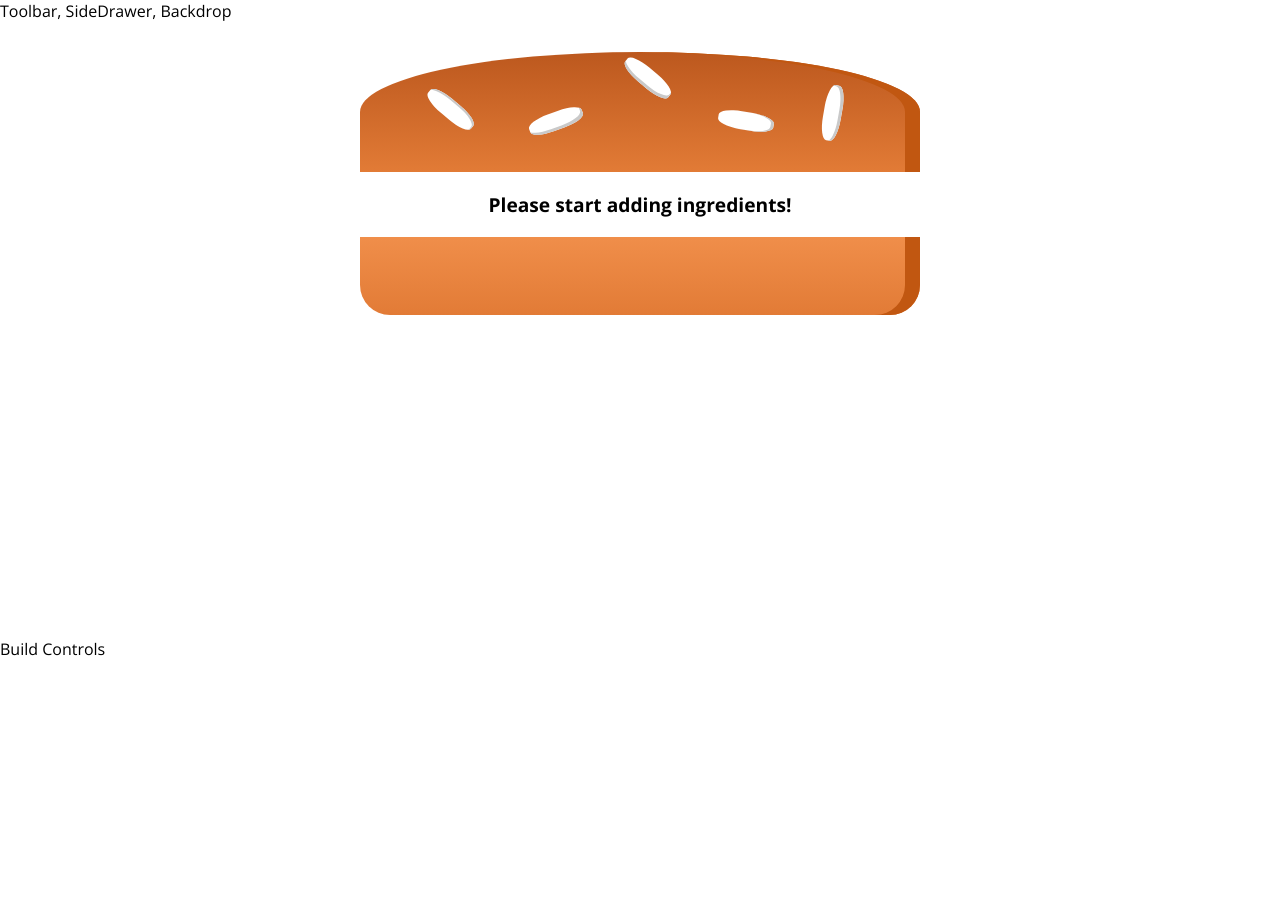
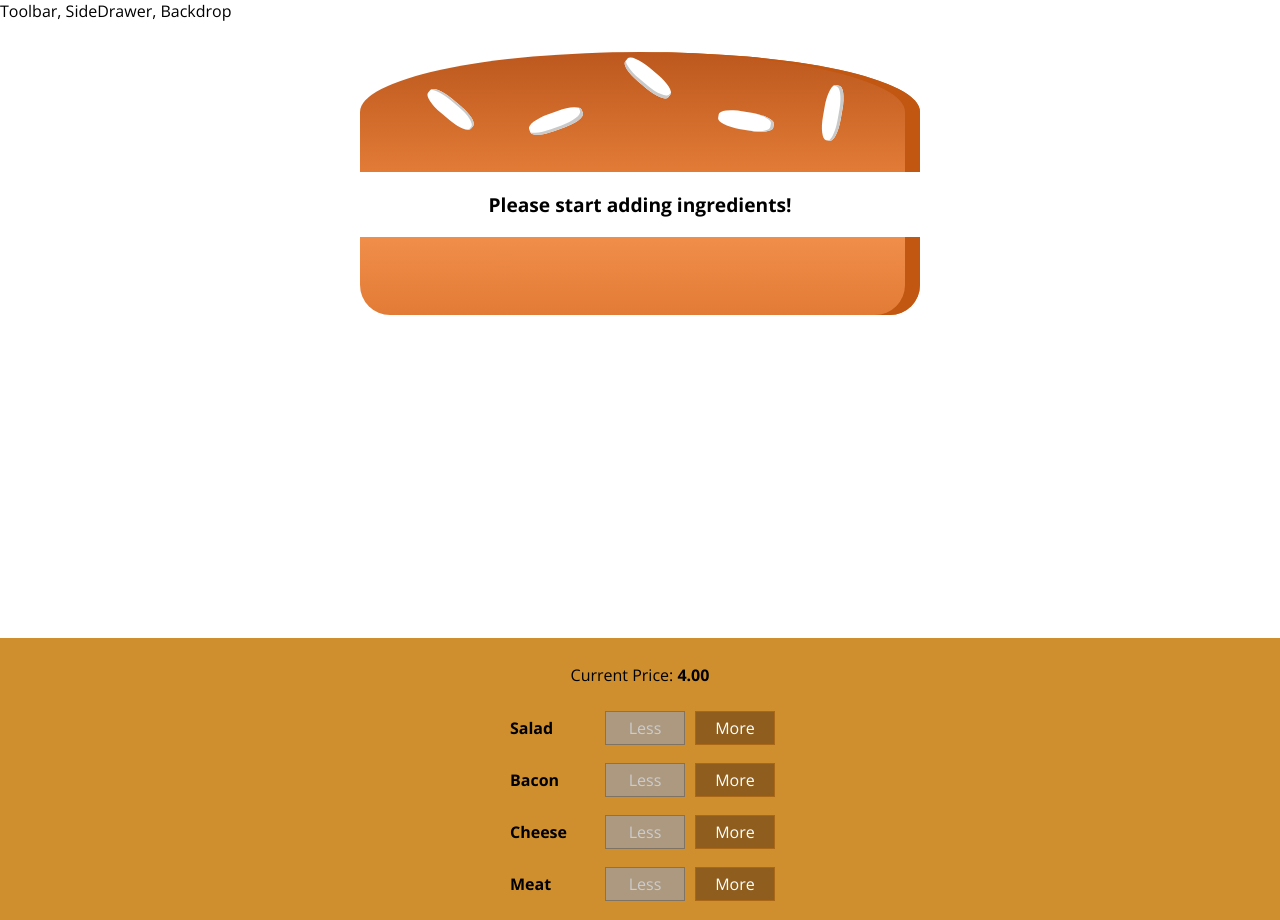
Before and after one commit to TrajcheIvanov/MyBurger, a React app in the folder my-burger/: page / in a window 1280 px wide. Before the commit the page ends 800 px from the top, so only its background shows below. Built offline with nearby package versions, Linux system fonts and the light colour scheme.

Commit message:
implemented add/remove ingredient logic

```diff
--- /dev/null
+++ b/my-burger/src/components/Burger/BuildControls/BuildControl/BuildControl.css
@@ -0,0 +1,58 @@
+.BuildControl {
+    display: flex;
+    justify-content: space-between;
+    align-items: center;
+    margin: 5px 0;
+}
+
+.BuildControl button {
+    display: block;
+    font: inherit;
+    padding: 5px;
+    margin: 0 5px;
+    width: 80px;
+    border: 1px solid #AA6817;
+    cursor: pointer;
+    outline: none;
+}
+
+.BuildControl button:disabled {
+    background-color: #AC9980;
+    border: 1px solid #7E7365;
+    color: #ccc;
+    cursor: default;
+}
+
+.BuildControl button:hover:disabled {
+    background-color: #AC9980;
+    color: #ccc;
+    cursor: not-allowed;
+}
+
+.Label {
+    padding: 10px;
+    font-weight: bold;
+    width: 80px;
+}
+
+.BuildControl .Less {
+    background-color: #D39952;
+    color: white;
+}
+
+.BuildControl .More {
+    background-color: #8F5E1E;
+    color: white;
+}
+
+.BuildControl .Less:hover,
+.BuildControl .Less:active {
+    background-color: #DAA972;
+    color: white;
+}
+
+.BuildControl .More:hover,
+.BuildControl .More:active {
+    background-color: #99703F;
+    color: white;
+}
--- /dev/null
+++ b/my-burger/src/components/Burger/BuildControls/BuildControl/BuildControl.js
@@ -0,0 +1,17 @@
+import React from 'react';
+import classes from './BuildControl.css'
+
+const buildControl = (props) => (
+    <div className={classes.BuildControl}>
+        <div className={classes.Label}>{props.label}</div>
+        <button
+        className={classes.Less}
+        onClick={props.removed}
+        disabled={props.disabled}>Less</button>
+        <button
+        className={classes.More}
+        onClick={props.added}>More</button>
+    </div>
+);
+
+export default buildControl;
--- /dev/null
+++ b/my-burger/src/components/Burger/BuildControls/BuildControls.css
@@ -0,0 +1,10 @@
+.BuildControls {
+    width: 100%;
+    background-color: #Cf8F2E;
+    display: flex;
+    flex-flow: column;
+    align-items: center;
+    box-shadow: 0 2px 1px #ccc;
+    margin: auto;
+    padding: 10px 0;
+}
--- /dev/null
+++ b/my-burger/src/components/Burger/BuildControls/BuildControls.js
@@ -0,0 +1,26 @@
+import React from 'react';
+import classes from './BuildControls.css';
+import BuildControl from './BuildControl/BuildControl';
+
+const controls = [
+    {label: 'Salad', type:'salad'},
+    {label: 'Bacon', type:'bacon'},
+    {label: 'Cheese', type:'cheese'},
+    {label: 'Meat', type:'meat'},
+];
+
+const buildControls = (props) => (
+    <div className={classes.BuildControls}>
+        <p>Current Price: <strong>{props.price.toFixed(2)}</strong></p>
+        {controls.map(ctrl =>(
+            <BuildControl
+            key={ctrl.label}
+            label={ctrl.label}
+            added ={()=>props.ingredientAdded(ctrl.type)}
+            removed ={()=>props.ingredientRemoved(ctrl.type)}
+            disabled = {props.disabled[ctrl.type]}/>
+        ))}
+    </div>
+);
+
+export default buildControls;
--- a/my-burger/src/components/Burger/Burger.css
+++ b/my-burger/src/components/Burger/Burger.css
@@ -6,6 +6,8 @@
     text-align: center;
     font-weight: bold;
     font-size: 1.2rem;
+    overflow-y: auto;
+    overflow-x: auto;
 }
 
 @media (min-width: 500px) and (min-height: 400px) {
--- a/my-burger/src/components/Burger/Burger.js
+++ b/my-burger/src/components/Burger/Burger.js
@@ -6,7 +6,7 @@
     let transformedIngredients = Object.keys(props.ingredients)
     .map(igKey => {
         return [...Array(props.ingredients[igKey])].map((_,i) =>{
-            return <BurgerIngredient key={igKey + 1} type={igKey}/>
+            return <BurgerIngredient key={igKey + i} type={igKey}/>
         });
     })
     .reduce((arr,el) => {
@@ -18,8 +18,6 @@
         <p>Please start adding ingredients!</p>
     }
 
-
-
     return (
         <div className={classes.Burger}>
             <BurgerIngredient type="bread-top"/>
--- a/my-burger/src/components/Burger/BurgerIngredient/BurgerIngredient.css
+++ b/my-burger/src/components/Burger/BurgerIngredient/BurgerIngredient.css
@@ -104,7 +104,7 @@
     border-radius: 20px;
 }
 
-.Beacon {
+.Bacon {
     width: 80%;
     height: 3%;
     background: linear-gradient(#bf3813, #c45e38);
--- a/my-burger/src/components/Burger/BurgerIngredient/BurgerIngredient.js
+++ b/my-burger/src/components/Burger/BurgerIngredient/BurgerIngredient.js
@@ -24,8 +24,8 @@
             case('cheese'):
                 ingredient = <div className={classes.Cheese}></div>;
                 break;
-            case('beacon'):
-                ingredient = <div className={classes.Beacon}></div>;
+            case('bacon'):
+                ingredient = <div className={classes.Bacon}></div>;
                 break;
             case('salad'):
                 ingredient = <div className={classes.Salad}></div>;
--- a/my-burger/src/containers/BurgerBuilder/BurgerBuilder.js
+++ b/my-burger/src/containers/BurgerBuilder/BurgerBuilder.js
@@ -1,23 +1,73 @@
 import React, { Component } from "react";
 import Aux from '../../hoc/Auxiliary';
 import Burger from '../../components/Burger/Burger'
+import BuildControls from '../../components/Burger/BuildControls/BuildControls'
+
+const INGREDIENT_PRICES = {
+    salad : 0.5,
+    cheese: 0.4,
+    meat: 1.3,
+    bacon: 0.7
+}
 
 class BurgerBuilder extends Component{
     state = {
         ingredients:{
             salad: 0,
-            beacon: 0,
+            bacon: 0,
             cheese: 0,
             meat: 0
-        }
+        },
+        totalPrice:4
     }
 
+    addIngredientHandler = (type) =>{
+        const oldCount = this.state.ingredients[type];
+        const updatedCount = oldCount +1;
+        const updatedIngredients = {
+            ...this.state.ingredients
+        };
+        updatedIngredients[type] = updatedCount;
+        const priceAdditioan = INGREDIENT_PRICES[type];
+        const oldPrice = this.state.totalPrice;
+        const newPrice = oldPrice + priceAdditioan;
+        this.setState({totalPrice:newPrice, ingredients:updatedIngredients})
+    }
+
+    removeIngredientHandler = (type) =>{
+        const oldCount = this.state.ingredients[type];
+        if(oldCount <=0){
+            return;
+        }
+        const updatedCount = oldCount -1;
+        const updatedIngredients = {
+            ...this.state.ingredients
+        };
+        updatedIngredients[type] = updatedCount;
+        const priceDeduciton = INGREDIENT_PRICES[type];
+        const oldPrice = this.state.totalPrice;
+        const newPrice = oldPrice - priceDeduciton;
+        this.setState({totalPrice:newPrice, ingredients:updatedIngredients})
+    }
 
     render(){
+        const disabledInfo = {
+            ...this.state.ingredients
+        };
+
+        for(let key in disabledInfo){
+            disabledInfo[key] = disabledInfo[key] <=0
+        }
+
         return (
             <Aux>
                 <Burger ingredients={this.state.ingredients}/>
-                <div>Build Controls</div>
+                <BuildControls
+                ingredientAdded = {this.addIngredientHandler}
+                ingredientRemoved = {this.removeIngredientHandler}
+                disabled = {disabledInfo}
+                price = {this.state.totalPrice}
+                />
             </Aux>
         );
     }
```
